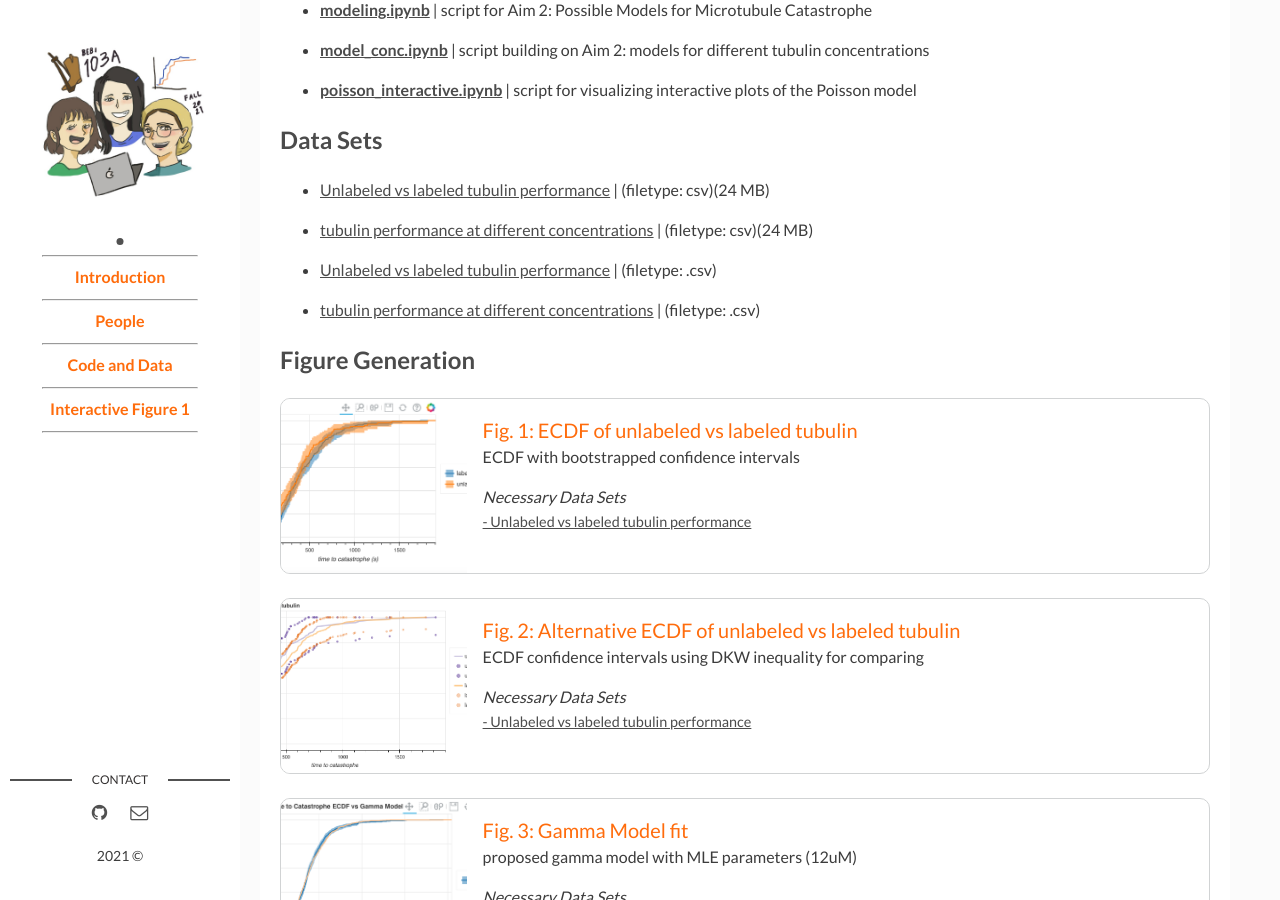
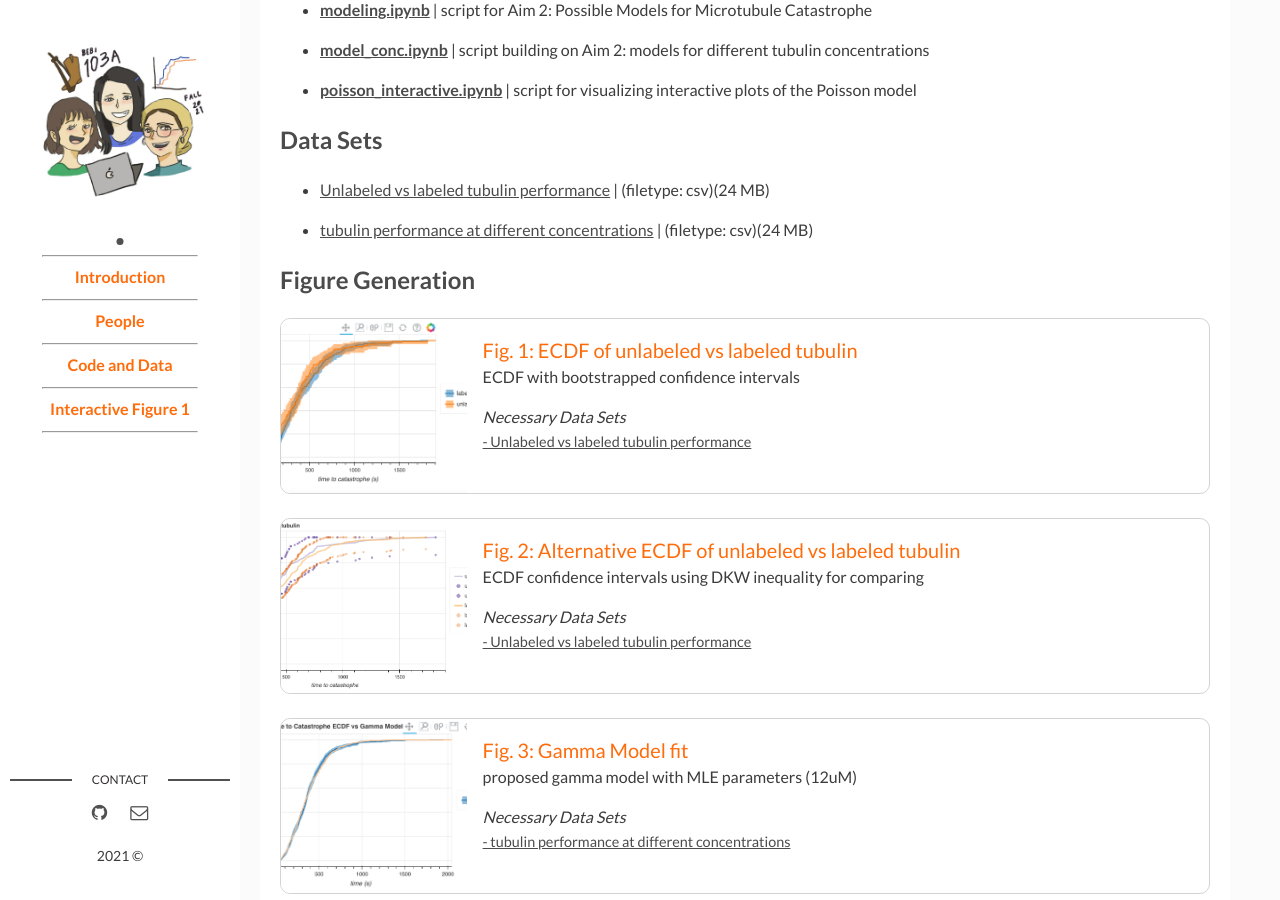
Before and after one commit to sami-chang/Microtubule_catastrophe, a Jekyll site: the page built from page02_code_data.md, in a window 1280 px wide and 900 px high, scrolled down 421 px. Built offline with Jekyll 4.4.1, drawn with Linux system fonts in a browser that asks for light colours.

Commit message:
cleaning up data section

```diff
--- a/_data/datasets.yaml
+++ b/_data/datasets.yaml
@@ -13,15 +13,3 @@
   filesize: "24 MB"
   link: "https://s3.amazonaws.com/bebi103.caltech.edu/data/gardner_mt_catastrophe_only_tubulin.csv"
   DOI: 10.1016/j.cell.2011.10.037
-
-- dataset:
-  storage: local
-  name: Unlabeled vs labeled tubulin performance
-  filetype: ".csv"
-  link: gardner_time_to_catastrophe_dic_tidy
-
-- dataset:
-  storage: local
-  name: tubulin performance at different concentrations
-  filetype: ".csv"
-  link: gardner_mt_catastrophe_only_tubulin
```
Also changed, not shown: 1 other file.
